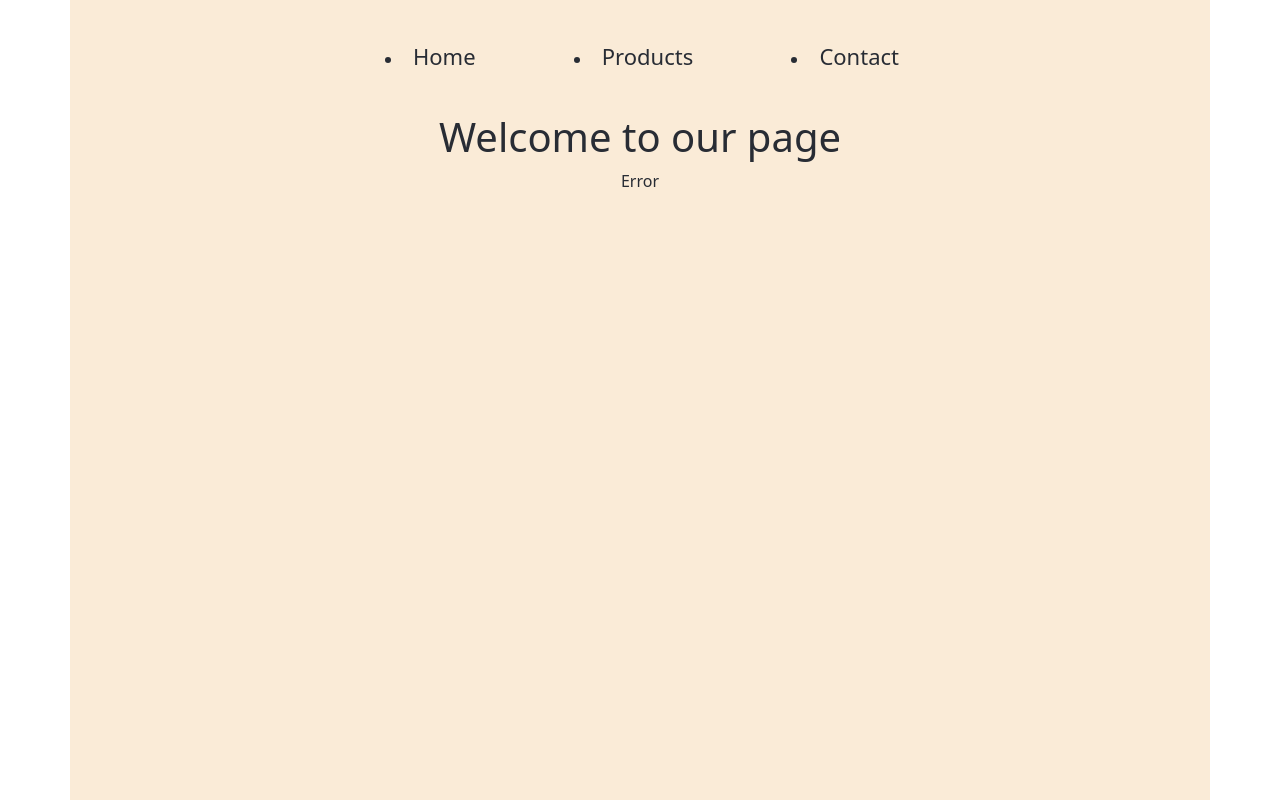
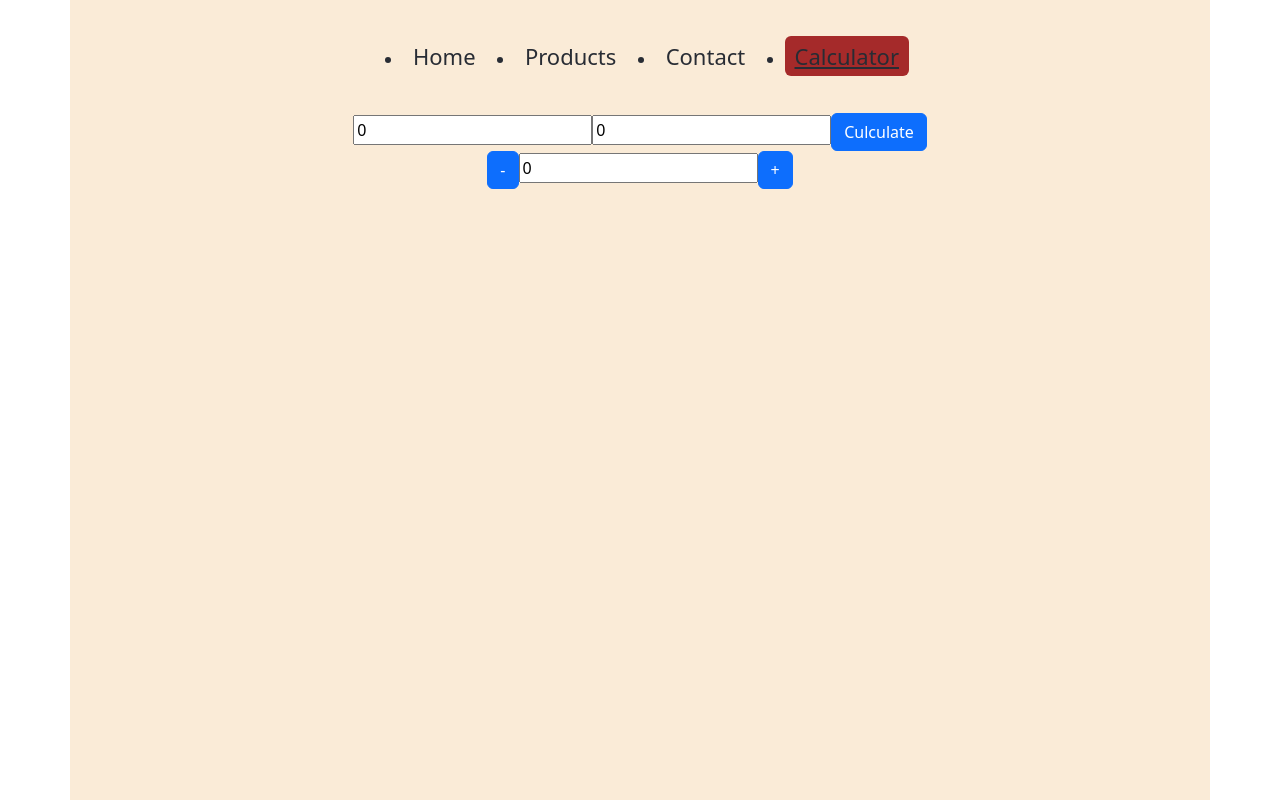
Before and after one commit to LindaGiorgadze/lecture20-react, a React (Create React App) app: page /calculator in a window 1280 px wide. Built offline with nearby package versions, Linux system fonts and the light colour scheme.

Commit message:
Lecture 26 (useReducer, memo, useMemo, useCallback)

```diff
--- a/src/App.js
+++ b/src/App.js
@@ -58,7 +58,7 @@ function App() {
       <ThemeContext.Provider value={{ theme, setTheme }}>
         <AuthContext.Provider value={{ user, setUser }}>
           <div className={`App container  ${theme} `}>
-            {user ? <PublicRoutes /> : <AuthRoutes />}
+            {!user ? <PublicRoutes /> : <AuthRoutes />}
           </div>
         </AuthContext.Provider>
       </ThemeContext.Provider>
--- /dev/null
+++ b/src/Pages/Calculator/index.js
@@ -0,0 +1,112 @@
+import { useReducer, useState } from "react";
+import { Button } from "react-bootstrap";
+
+const calculation = (state, action) => {
+  switch (action.type) {
+    case "change":
+      return action.value;
+    case "decrement":
+      return state - action.value;
+    case "increment":
+      return state + action.value;
+    case "sum":
+      return action.value;
+
+    default:
+      break;
+  }
+};
+
+const changeValues = (state, action) => {
+  switch (action.type) {
+    case "Value1":
+      return { ...state, value1: action.value };
+      break;
+
+    case "Value2":
+      return { ...state, value2: action.value };
+      break;
+
+    default:
+      break;
+  }
+  throw Error(`This type doesn't exists`);
+};
+
+const Calculator = () => {
+  const [values, dispatchValues] = useReducer(changeValues, {
+    value1: 0,
+    value2: 0
+  });
+  const [count, dispatch] = useReducer(calculation, 0);
+  return (
+    <div>
+      <input
+        type="number"
+        value={values.value1}
+        onChange={(e) =>
+          dispatchValues({
+            type: "Value1",
+            value: e.target.value ? parseInt(e.target.value) : e.target.value
+          })
+        }
+      />
+      <input
+        type="number"
+        value={values.value2}
+        onChange={(e) =>
+          dispatchValues({
+            type: "Value2",
+            value: e.target.value ? parseInt(e.target.value) : e.target.value
+          })
+        }
+      />
+      <Button
+        onClick={() =>
+          dispatch({
+            type: "sum",
+            value:
+              values.value1 && values.value2
+                ? parseInt(values.value1) + parseInt(values.value2)
+                : 0
+          })
+        }
+      >
+        Culculate
+      </Button>
+      <br />
+      <Button onClick={() => dispatch({ type: "decrement", value: 1 })}>
+        -
+      </Button>
+      <input
+        type="number"
+        value={count}
+        onChange={(e) =>
+          dispatch({ type: "change", value: parseInt(e.target.value) })
+        }
+      />
+      <Button onClick={() => dispatch({ type: "increment", value: 1 })}>
+        +
+      </Button>
+    </div>
+  );
+};
+
+export default Calculator;
+
+const CalculatorUseState = () => {
+  const [count, setCount] = useState(0);
+  return (
+    <div>
+      <Button onClick={() => setCount(parseInt(count) - 1)}>-</Button>
+      <input
+        type="number"
+        value={count}
+        onChange={(e) => setCount(e.target.value)}
+      />
+      <Button onClick={() => setCount(parseInt(count) + 1)}>+</Button>
+    </div>
+  );
+};
+
+export { CalculatorUseState };
--- a/src/Pages/ProductPage/index.js
+++ b/src/Pages/ProductPage/index.js
@@ -1,15 +1,49 @@
 import { Button } from "react-bootstrap";
 import { useNavigate } from "react-router-dom";
 import useProducts from "../../serviceHooks/useProducts";
+import { useContext, useMemo, useState } from "react";
+import ThemeContext from "../../Contexts/ThemeContext";
 
+const categories = ["smartphones", "laptops"];
 const ProductPage = () => {
   const navigate = useNavigate();
+  const { theme, setTheme } = useContext(ThemeContext);
+
+  const [category, setCategory] = useState("");
 
   const { data, isLoading, isSuccess } = useProducts();
+
+  const productsList = useMemo(() => {
+    return category
+      ? data?.filter((product) => product.category === category)
+      : data;
+  }, [category, data]);
 
   return (
     <div>
       <h1>Product Page</h1>
+      <Button
+        className="btn-info"
+        onClick={() =>
+          theme === "light" ? setTheme("dark") : setTheme("light")
+        }
+      >
+        Change Theme
+      </Button>
+      <div className="my-10">
+        <Button
+          className="btn-warning"
+          onClick={() => setCategory(categories[0])}
+        >
+          Smartphones
+        </Button>
+        <Button
+          className="btn-warning"
+          onClick={() => setCategory(categories[1])}
+        >
+          Laptops
+        </Button>
+      </div>
       <ul>
         {isLoading ? (
           <div className="d-flex align-items-center">
@@ -21,10 +55,11 @@ const ProductPage = () => {
           </div>
         ) : (
           isSuccess &&
-          data?.map((product) => (
+          productsList?.map((product) => (
             <li key={product.id}>
               <Button
                 type="button"
+                className={theme === "light" ? "btn-primary" : "btn-dark"}
                 onClick={() => navigate(`${product.title}/${product.id}`)}
               >
                 {product.title}
--- a/src/components/Input.js
+++ b/src/components/Input.js
@@ -1,4 +1,4 @@
-import { forwardRef, useEffect, useState } from "react";
+import { forwardRef, memo, useEffect, useState } from "react";
 
 const Input = forwardRef(({ initialValue, changeInitialValue }, ref) => {
   const [value, setValue] = useState(initialValue);
@@ -22,4 +22,4 @@ const Input = forwardRef(({ initialValue, changeInitialValue }, ref) => {
     </>
   );
 });
-export default Input;
+export default memo(Input);
--- a/src/components/Navigation/index.js
+++ b/src/components/Navigation/index.js
@@ -1,5 +1,5 @@
 import { NavLink } from "react-router-dom";
-import './Navigation.scss';
+import "./Navigation.scss";
 
 const Navigation = () => {
   const navigation = [
@@ -14,6 +14,10 @@ const Navigation = () => {
     {
       path: "/contact",
       name: "Contact"
+    },
+    {
+      path: "/calculator",
+      name: "Calculator"
     }
   ];
   return (
@@ -22,7 +26,9 @@ const Navigation = () => {
         <ul>
           {navigation?.map((nav, i) => (
             <li key={i}>
-              <NavLink to={nav.path} className={'navItem'}>{nav.name}</NavLink>
+              <NavLink to={nav.path} className={"navItem"}>
+                {nav.name}
+              </NavLink>
             </li>
           ))}
         </ul>
--- a/src/components/Routes/PublicRoutes.js
+++ b/src/components/Routes/PublicRoutes.js
@@ -4,6 +4,7 @@ import ContactPage from "../../Pages/ContactPage";
 import React from "react";
 
 const HomePage = React.lazy(() => import("../../Pages/HomePage"));
+const Calculator = React.lazy(() => import("../../Pages/Calculator"));
 const ProductPage = React.lazy(() => import("../../Pages/ProductPage"));
 const CurrentProduct = React.lazy(() =>
   import("../../Pages/ProductPage/CurrentProduct")
@@ -18,6 +19,14 @@ const PublicRoutes = () => {
           element={
             <React.Suspense fallback={<p>Loading package location...</p>}>
               <HomePage />
+            </React.Suspense>
+          }
+        />
+        <Route
+          path="calculator"
+          element={
+            <React.Suspense fallback={<p>Loading package location...</p>}>
+              <Calculator />
             </React.Suspense>
           }
         />
```
